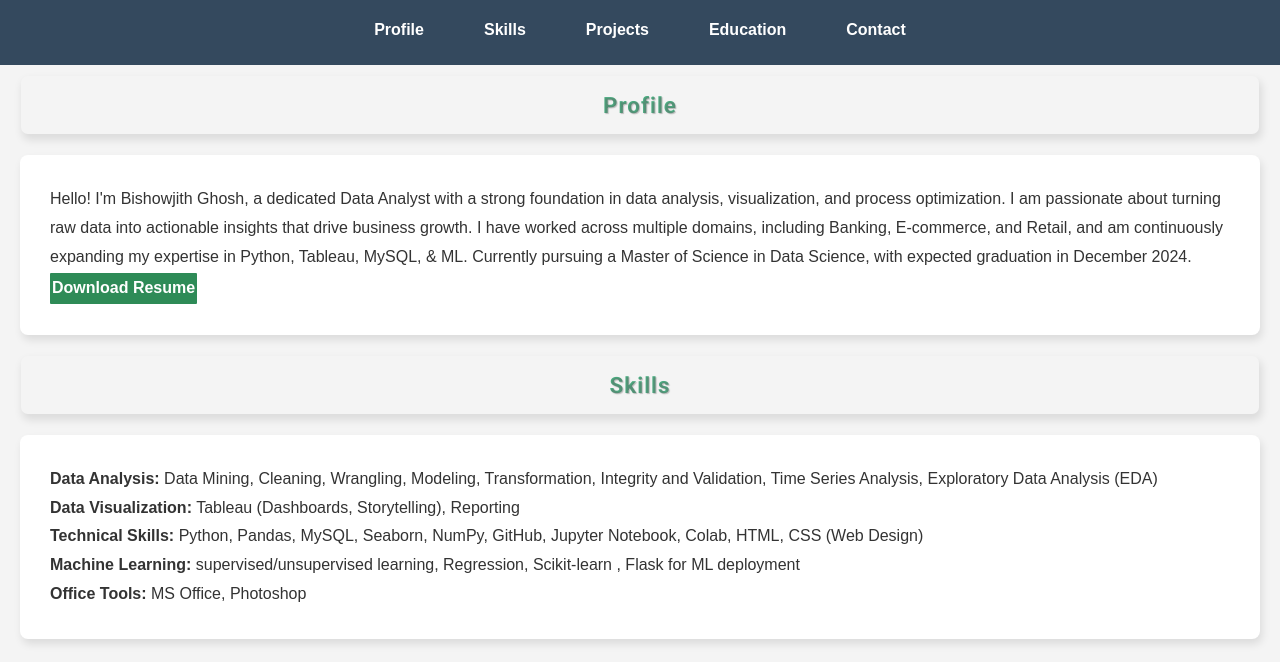
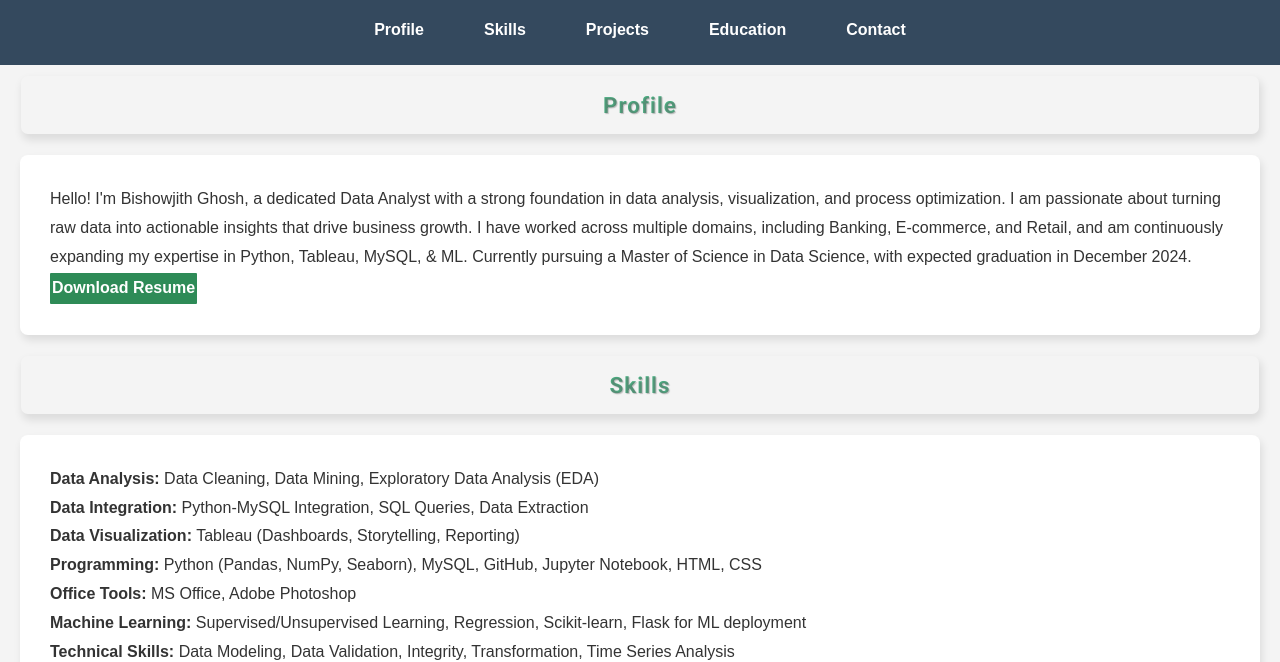
Before and after one commit to ghoshaustin/bishowjith_ghosh, a plain HTML site: page index.html in a window 1280 px wide. Shown: the part 139-801 px from the top of the page. Drawn offline with Linux system fonts and the light colour scheme.

Commit message:
Update index.html

```diff
--- a/index.html
+++ b/index.html
@@ -375,16 +375,19 @@ body {
       </p>
 
     <!-- Skills Section -->
-    <section id="skills">
-        <div class="section-title">Skills</div>
-        <ul style="list-style-type: none;">
-            <li><strong>Data Analysis:</strong> Data Mining, Cleaning, Wrangling, Modeling, Transformation, Integrity and Validation, Time Series Analysis, Exploratory Data Analysis (EDA)</li>
-            <li><strong>Data Visualization:</strong> Tableau (Dashboards, Storytelling), Reporting</li>
-            <li><strong>Technical Skills:</strong> Python, Pandas, MySQL, Seaborn, NumPy, GitHub, Jupyter Notebook, Colab, HTML, CSS (Web Design)</li>
-            <li><strong>Machine Learning:</strong> supervised/unsupervised learning, Regression, Scikit-learn , Flask for ML deployment</li>
-            <li><strong>Office Tools:</strong> MS Office, Photoshop</li>
-        </ul>
-    </section>
+<section id="skills">
+    <div class="section-title">Skills</div>
+    <ul style="list-style-type: none;">
+        <li><strong>Data Analysis:</strong> Data Cleaning, Data Mining, Exploratory Data Analysis (EDA)</li>
+        <li><strong>Data Integration:</strong> Python-MySQL Integration, SQL Queries, Data Extraction</li>
+        <li><strong>Data Visualization:</strong> Tableau (Dashboards, Storytelling, Reporting)</li>
+        <li><strong>Programming:</strong> Python (Pandas, NumPy, Seaborn), MySQL, GitHub, Jupyter Notebook, HTML, CSS</li>
+        <li><strong>Office Tools:</strong> MS Office, Adobe Photoshop</li>
+        <li><strong>Machine Learning:</strong> Supervised/Unsupervised Learning, Regression, Scikit-learn, Flask for ML deployment</li>
+        <li><strong>Technical Skills:</strong> Data Modeling, Data Validation, Integrity, Transformation, Time Series Analysis</li>
+    </ul>
+</section>
+
 
    <!-- Projects Section -->
 <section id="projects">
```
